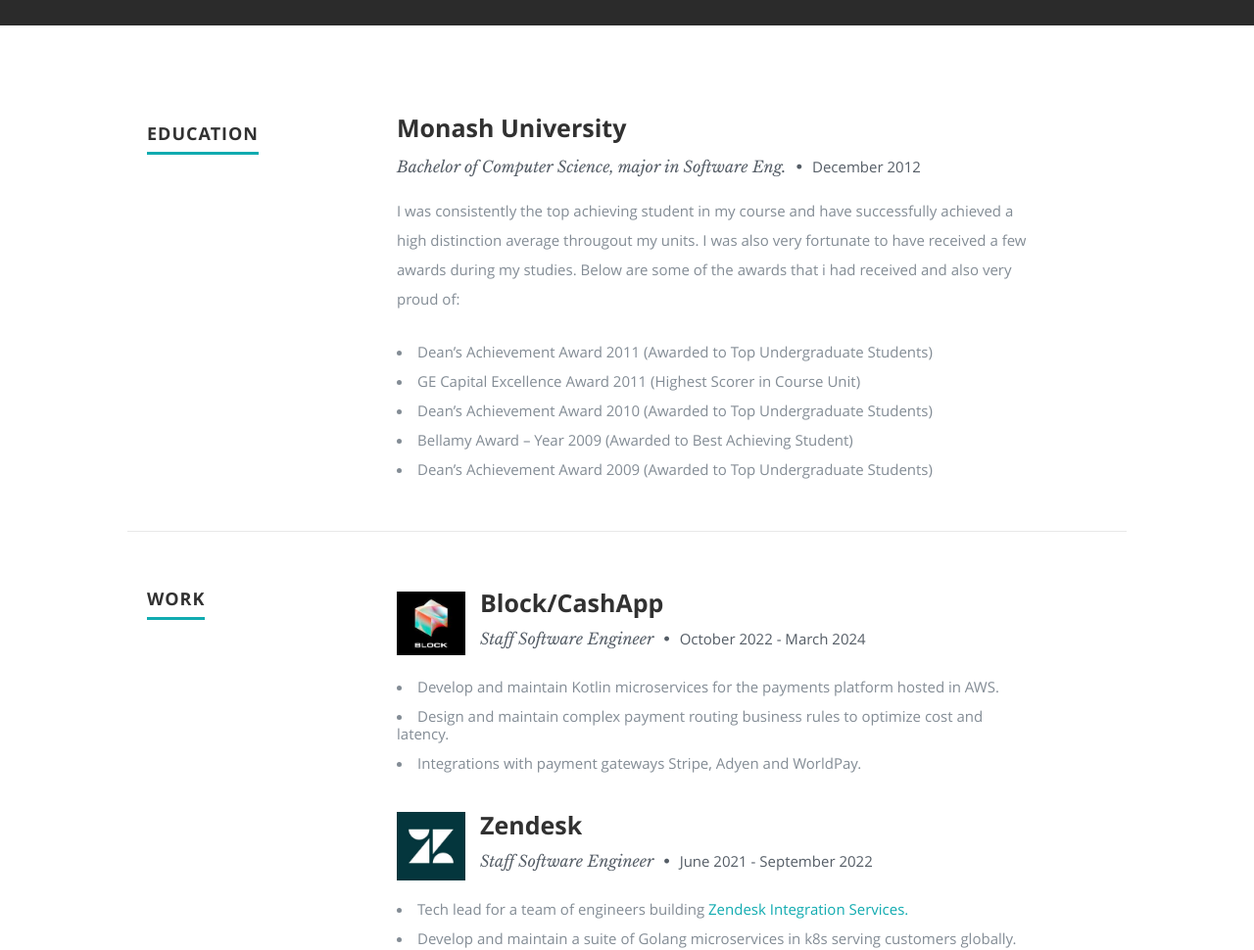
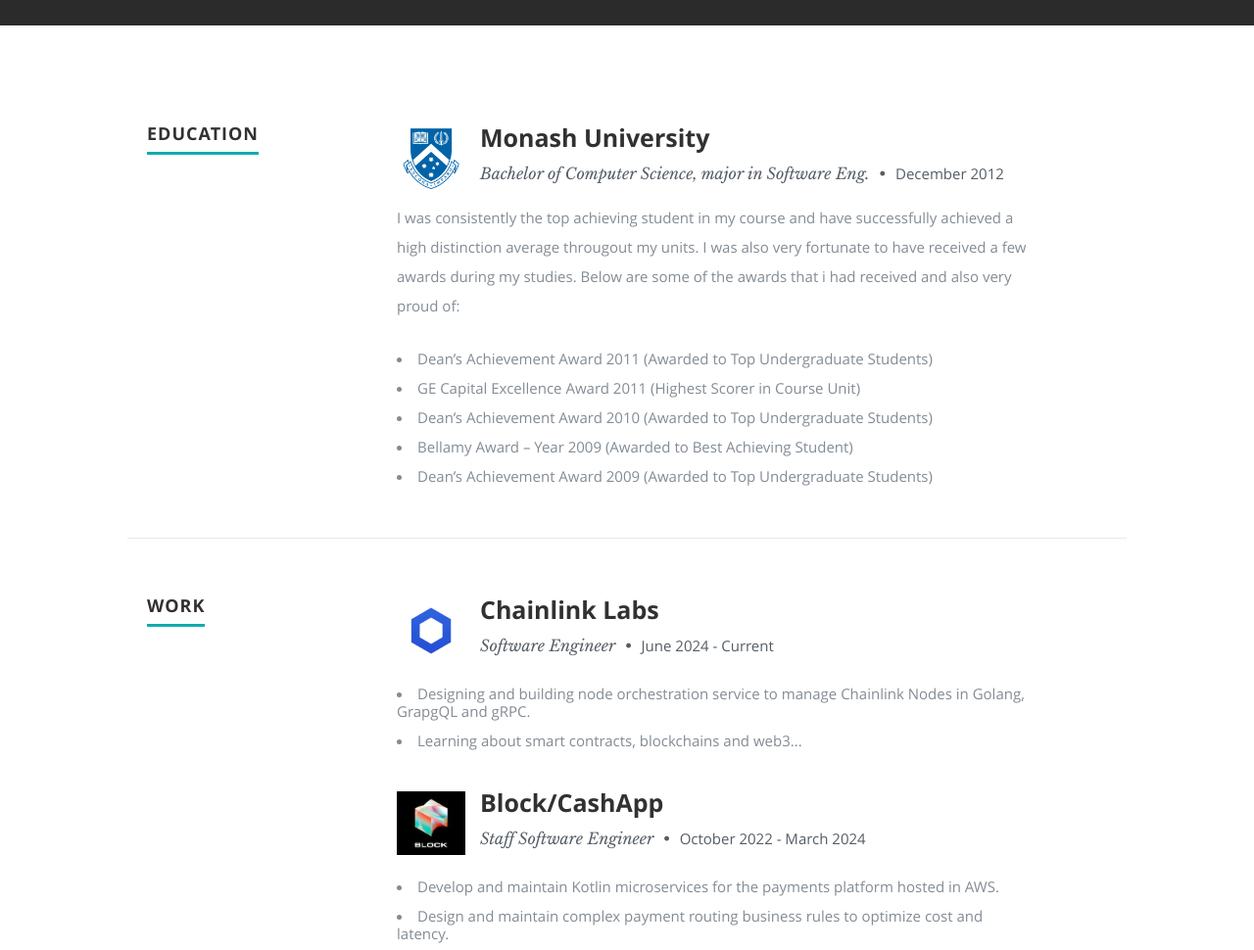
Before and after one commit to nitecafe/portfolio, a plain HTML site: page index.html in a window 1280 px wide. Shown: the part 1380-2350 px from the top of the page at 98% size. Drawn offline with nearby package versions, Linux system fonts and the light colour scheme.

Commit message:
update uni

```diff
--- a/index.html
+++ b/index.html
@@ -160,11 +160,20 @@
         <div class="nine columns main-col">
           <div class="row item">
             <div class="twelve columns">
-              <h3>Monash University</h3>
-              <p class="info">
-                Bachelor of Computer Science, major in Software Eng.
-                <span>&bull;</span> <em class="date">December 2012</em>
-              </p>
+              <div class="company-info">
+                <img
+                  class="company-logo"
+                  src="images/monash-logo.png"
+                  alt="Company Logo"
+                />
+                <div class="text-content">
+                  <h3>Monash University</h3>
+                  <p class="info">
+                    Bachelor of Computer Science, major in Software Eng.
+                    <span>&bull;</span> <em class="date">December 2012</em>
+                  </p>
+                </div>
+              </div>
               I was consistently the top achieving student in my course and have
               successfully achieved a high distinction average througout my
               units. I was also very fortunate to have received a few awards
@@ -225,6 +234,32 @@
         </div>
 
         <div class="nine columns main-col">
+          <div class="row item">
+            <div class="twelve columns">
+              <div class="company-info">
+                <img
+                  class="company-logo"
+                  src="images/chainlink-logo.jpg"
+                  alt="Company Logo"
+                />
+                <div class="text-content">
+                  <h3>Chainlink Labs</h3>
+                  <p class="info">
+                    Software Engineer <span>&bull;</span>
+                    <em class="date">June 2024 - Current</em>
+                  </p>
+                </div>
+              </div>
+              <p style="margin-bottom: 10px">
+                <li>
+                  Designing and building node orchestration service to manage
+                  Chainlink Nodes in Golang, GrapgQL and gRPC.
+                </li>
+                <li>Learning about smart contracts, blockchains and web3...</li>
+              </p>
+            </div>
+          </div>
+
           <div class="row item">
             <div class="twelve columns">
               <div class="company-info">
@@ -471,24 +506,23 @@
         <div class="nine columns main-col">
           <p>
             I develop mainly in Golang and Typescript/Javascript, but i have a
-            wealth of experiences working with React, Java and Kotlin. I worked heavily with
-            AWS in my work. I like to attend technology meetups and courses and in my spare
-            time read programming books to improve my skills.
+            wealth of experiences working with React, Java and Kotlin. I worked
+            heavily with AWS in my work. I like to attend technology meetups and
+            courses and in my spare time read programming books to improve my
+            skills.
           </p>
 
           <div class="bars">
             <ul class="skills">
               <li>
-                <span class="bar-expand javascript"></span><em>Typescript/Javascript</em>
+                <span class="bar-expand javascript"></span
+                ><em>Typescript/Javascript</em>
               </li>
-              <li>
-                <span class="bar-expand golang"></span><em>Golang</em>
-              </li>
+              <li><span class="bar-expand golang"></span><em>Golang</em></li>
               <!--li><span class="bar-expand wordpress"></span><em>Wordpress</em></li-->
               <li><span class="bar-expand kotlin"></span><em>Kotlin</em></li>
               <li><span class="bar-expand java"></span><em>Java</em></li>
               <li><span class="bar-expand react"></span><em>React</em></li>
-
             </ul>
           </div>
           <!-- end skill-bars -->
```
Also changed, not shown: images/chainlink-logo.jpg (added), images/monash-logo.png (added).
